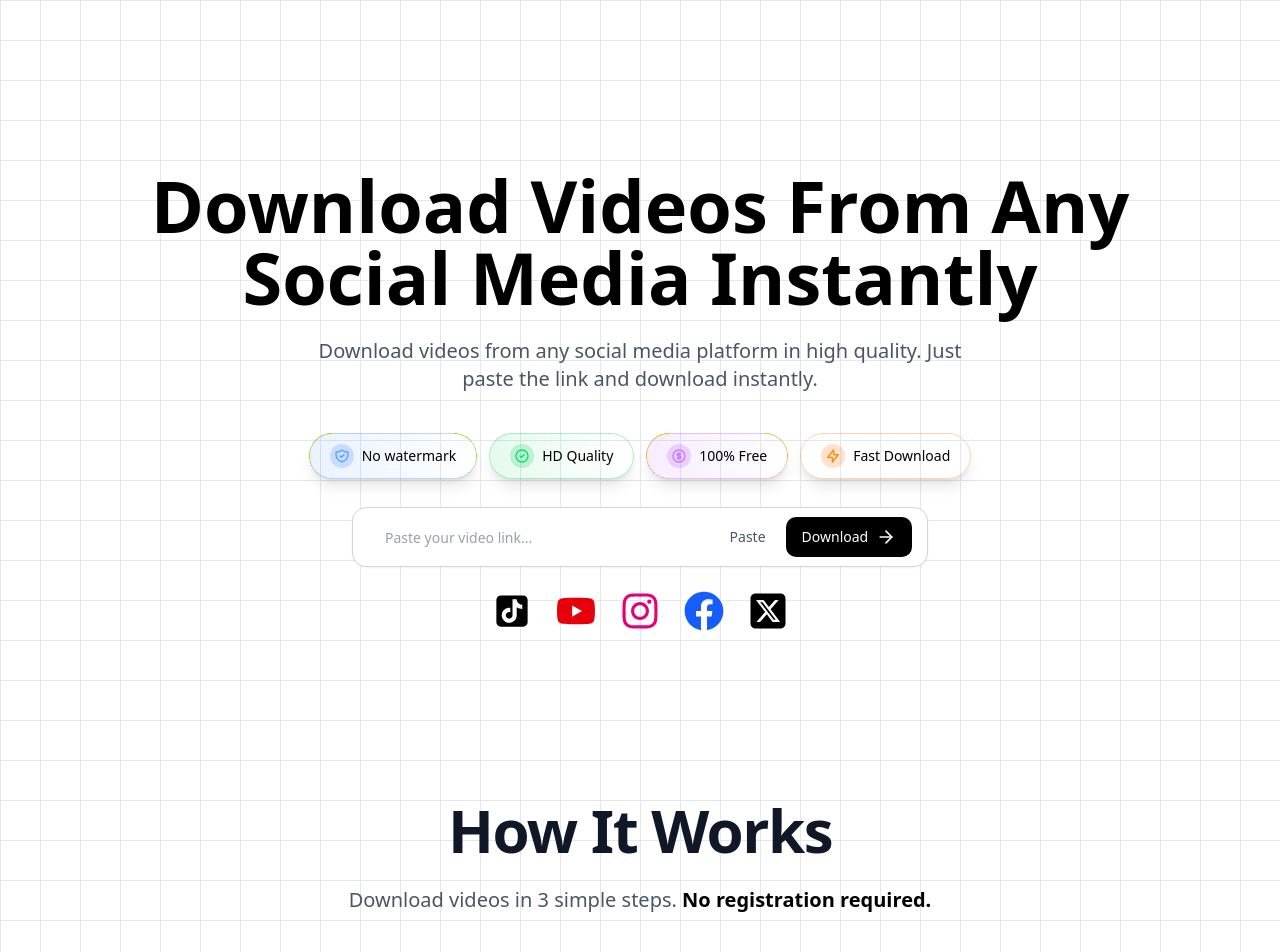
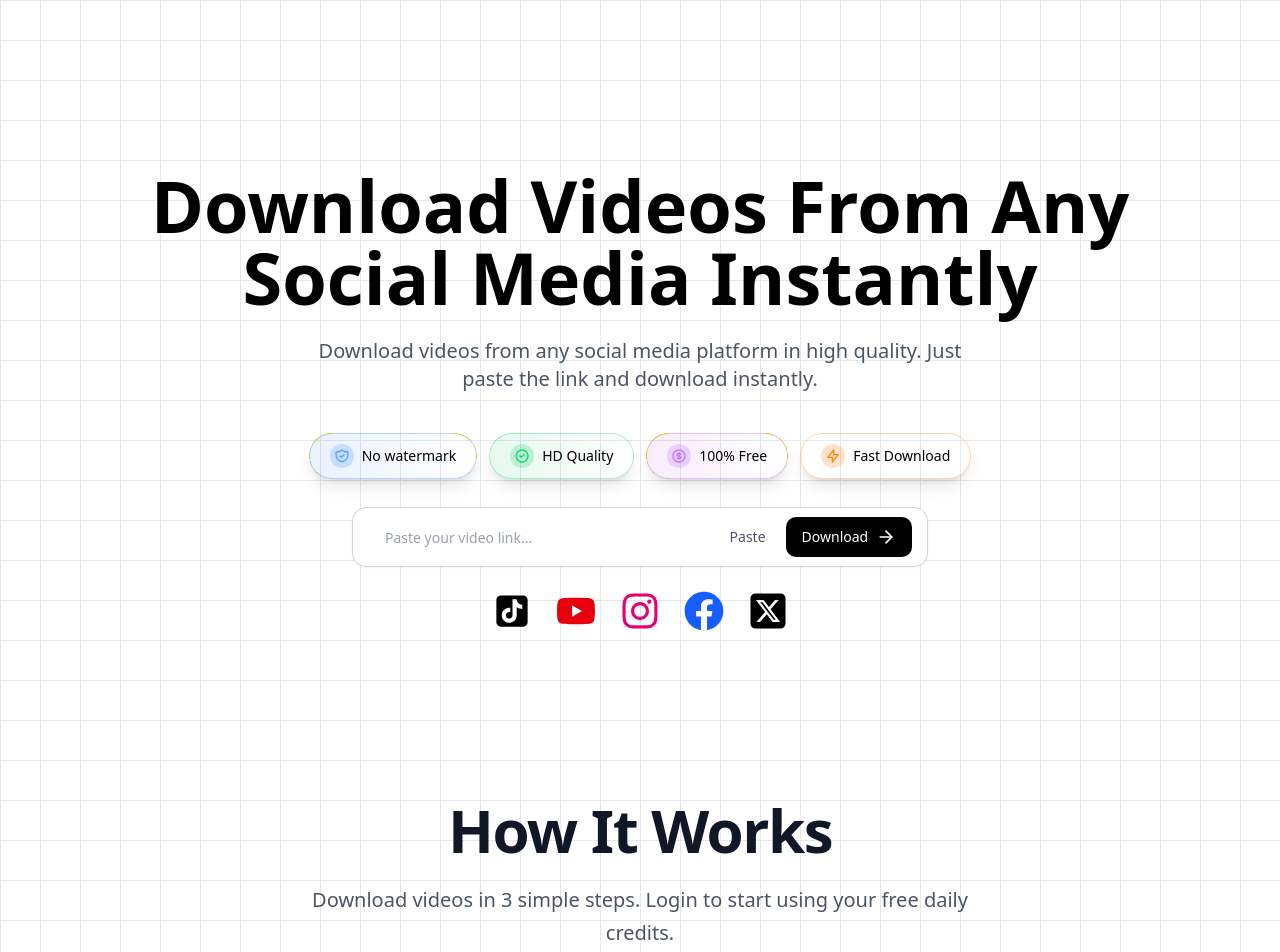
Before and after one commit to afganirw07/Social-Media-Downloader, a Next.js app: page / in a window 1280 px wide. Shown: the top 952 px of the page. Built offline with nearby package versions, Linux system fonts and the light colour scheme.

Commit message:
feat: Add new `HowItWorks` section component detailing the video download process.

```diff
--- a/components/sections/how-it-works.tsx
+++ b/components/sections/how-it-works.tsx
@@ -33,8 +33,9 @@ export default function HowItWorks() {
             How It Works
           </h2>
           <p className="text-lg md:text-xl text-center text-gray-600 max-w-2xl leading-relaxed">
-            Download videos in 3 simple steps. <span className="text-black font-semibold">No registration required.</span>
+            Download videos in 3 simple steps. Login to start using your free daily credits.
           </p>
+
         </div>
 
         {/* Steps */}
```
